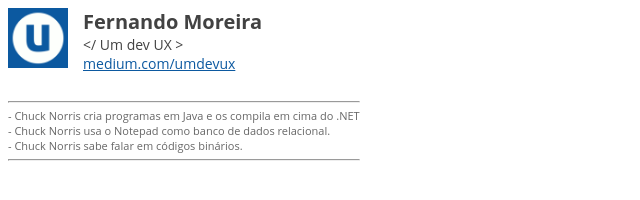
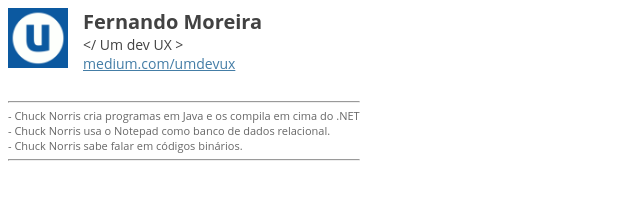
Before and after one commit to nandomoreirame/signature, a plain HTML site: page index.html in a window 1280 px wide. Shown: the full height of the page, 0-640 px from the left. Drawn offline with Linux system fonts and the light colour scheme.

Commit message:
Update index.html

```diff
--- a/index.html
+++ b/index.html
@@ -20,9 +20,7 @@
             <td valign="top">
                 <strong><span style="font-size:20px; color:#424242;">Fernando Moreira</span></strong><br>
                 <span style="font-size:14px;color:#424242;">&lt;/ Um dev UX &gt;</span><br>
-                <span style="font-size:14px;color:#0C59A0">
-                  <a href="https://medium.com/umdevux" style="color:#0C59A0">medium.com/umdevux</a>
-                </span>
+                <a href="https://medium.com/umdevux" style="color:#447DA6;font-size:14px;">medium.com/umdevux</a>
             </td>
           </tr>
         </table>
```
